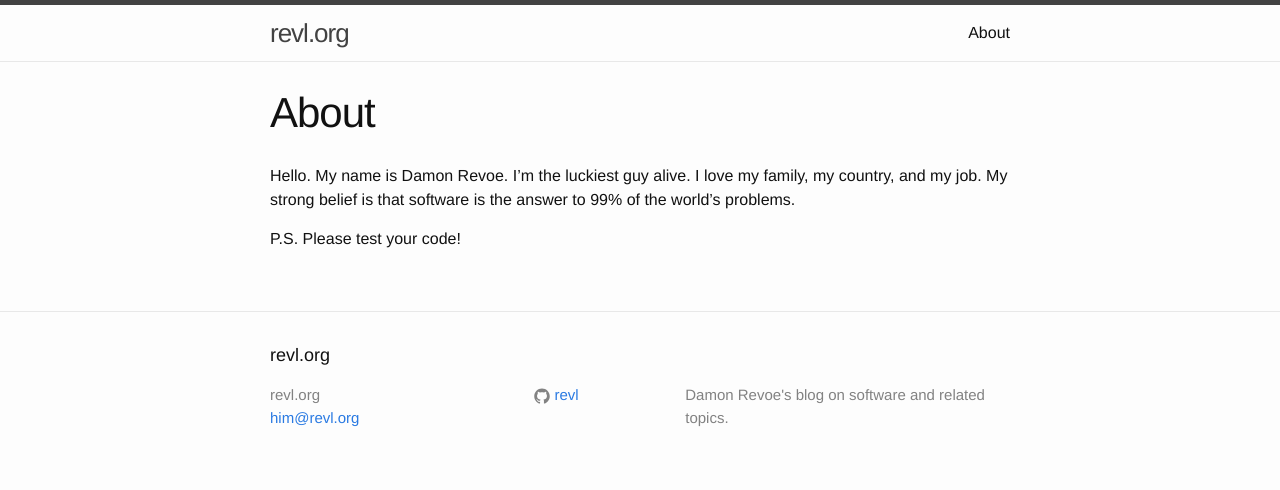
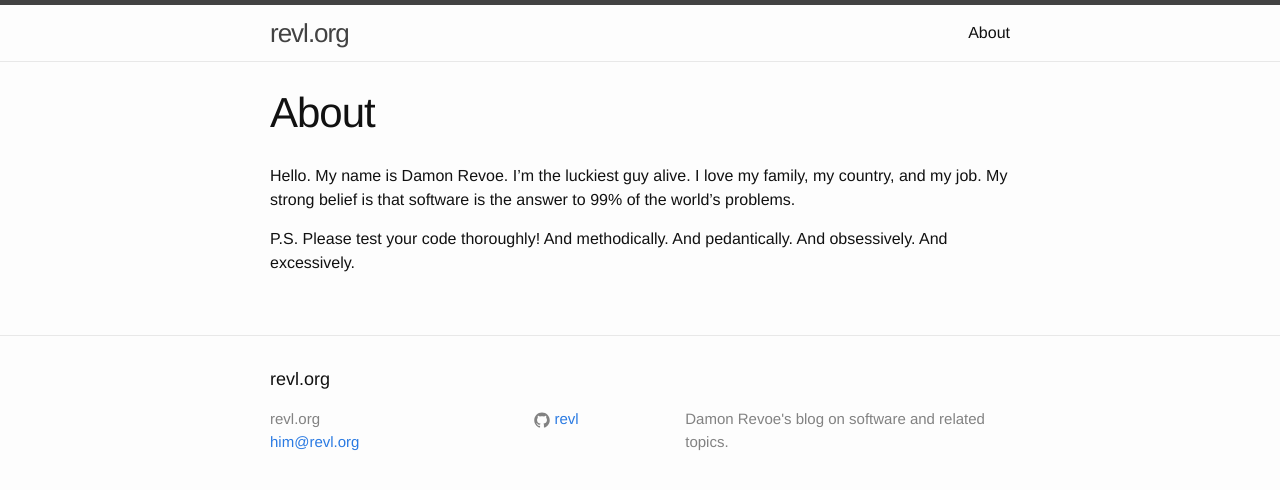
Before and after one commit to revl/revl.github.io, a Jekyll site: the page built from about.md, in a window 1280 px wide. Shown: the top 490 px of the page. Built offline with Jekyll 4.4.1, drawn with Linux system fonts in a browser that asks for light colours.

Commit message:
Fix wording

```diff
--- a/about.md
+++ b/about.md
@@ -8,4 +8,5 @@ Hello. My name is Damon Revoe. I'm the luckiest guy alive.
 I love my family, my country, and my job. My strong belief
 is that software is the answer to 99% of the world's problems.
 
-P.S. Please test your code!
+P.S. Please test your code thoroughly! And methodically.
+And pedantically. And obsessively. And excessively.
```
Also changed, not shown: _posts/2015-03-15-anglicize.md (+1 -1 lines).
